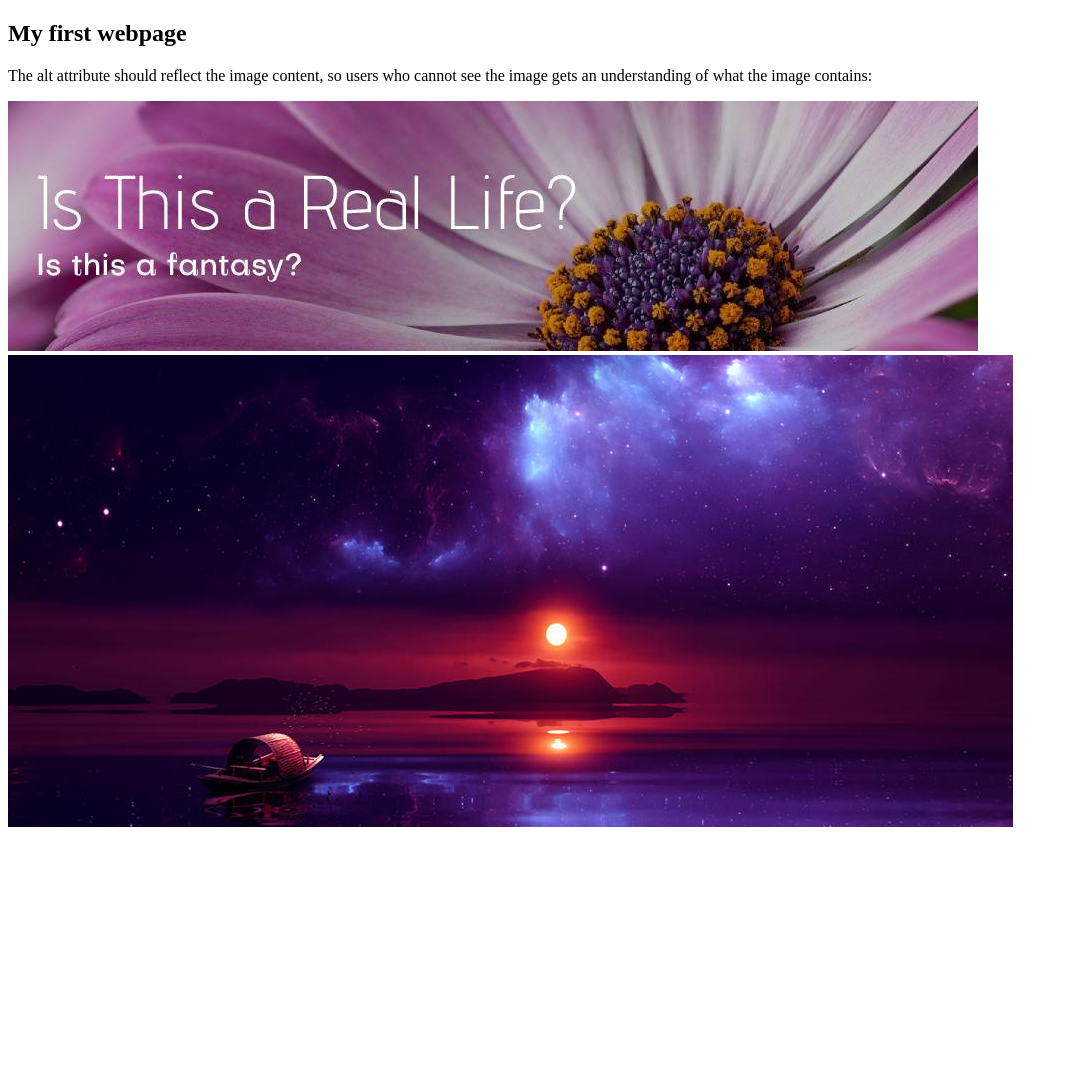
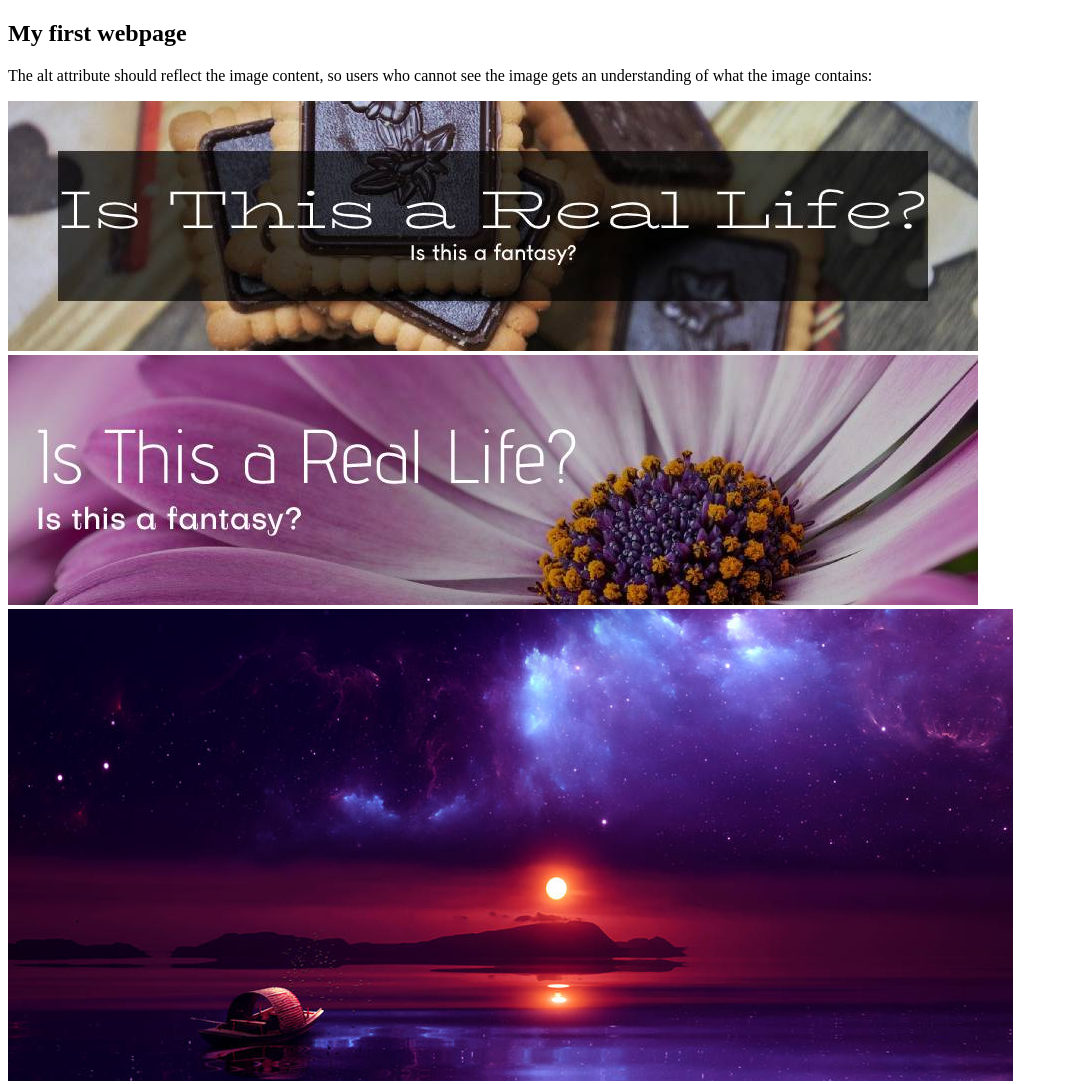
Before and after one commit to LHood/topsite, a plain HTML site: page index.html in a window 1280 px wide. Shown: the whole page, without its empty margins (0-1068 px from the left). Before the commit the page ends 839 px from the top, so only its background shows below. Drawn offline with Linux system fonts and the light colour scheme.

Commit message:
Update index.html

```diff
--- a/index.html
+++ b/index.html
@@ -5,6 +5,7 @@
 <h2>My first webpage</h2>
 
 <p>The alt attribute should reflect the image content, so users who cannot see the image gets an understanding of what the image contains:</p>
+<img src="images/p3.jpg">
 <img src="template.jpg">
 <img src="Cool.png">
 
```
